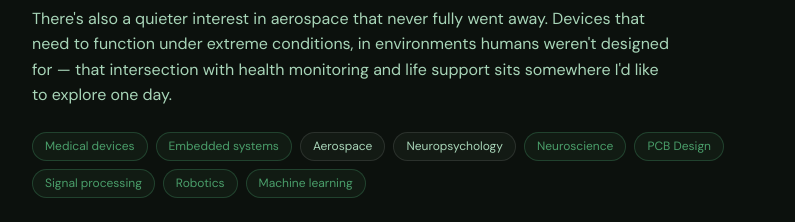
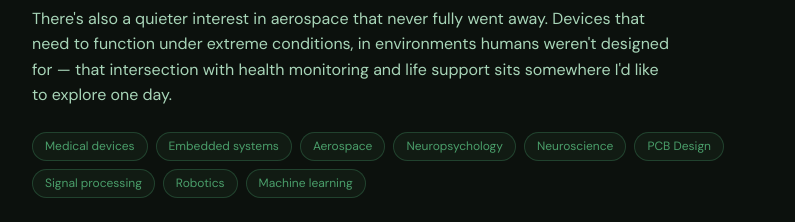
Before and after one commit to ctd08/V2-Portfolio-Website, a Vue app in the folder frontend/: page /about in a window 1280 px wide. Shown: the part 2500-2722 px from the top of the page, without its empty margins (242-1037 px from the left). Built offline with nearby package versions, Linux system fonts and the light colour scheme.

Commit message:
refractor: made all the tags the same in the interests

```diff
--- a/frontend/src/views/AboutView.vue
+++ b/frontend/src/views/AboutView.vue
@@ -50,8 +50,8 @@
         <div class="interest-chips" style="margin-top: var(--space-6)">
             <span class="chip accent">Medical devices</span>
             <span class="chip accent">Embedded systems</span>
-            <span class="chip">Aerospace</span>
-            <span class="chip">Neuropsychology</span>
+            <span class="chip accent">Aerospace</span>
+            <span class="chip accent">Neuropsychology</span>
             <span class="chip accent">Neuroscience</span>
             <span class="chip accent">PCB Design</span>
             <span class="chip accent">Signal processing</span>
```
